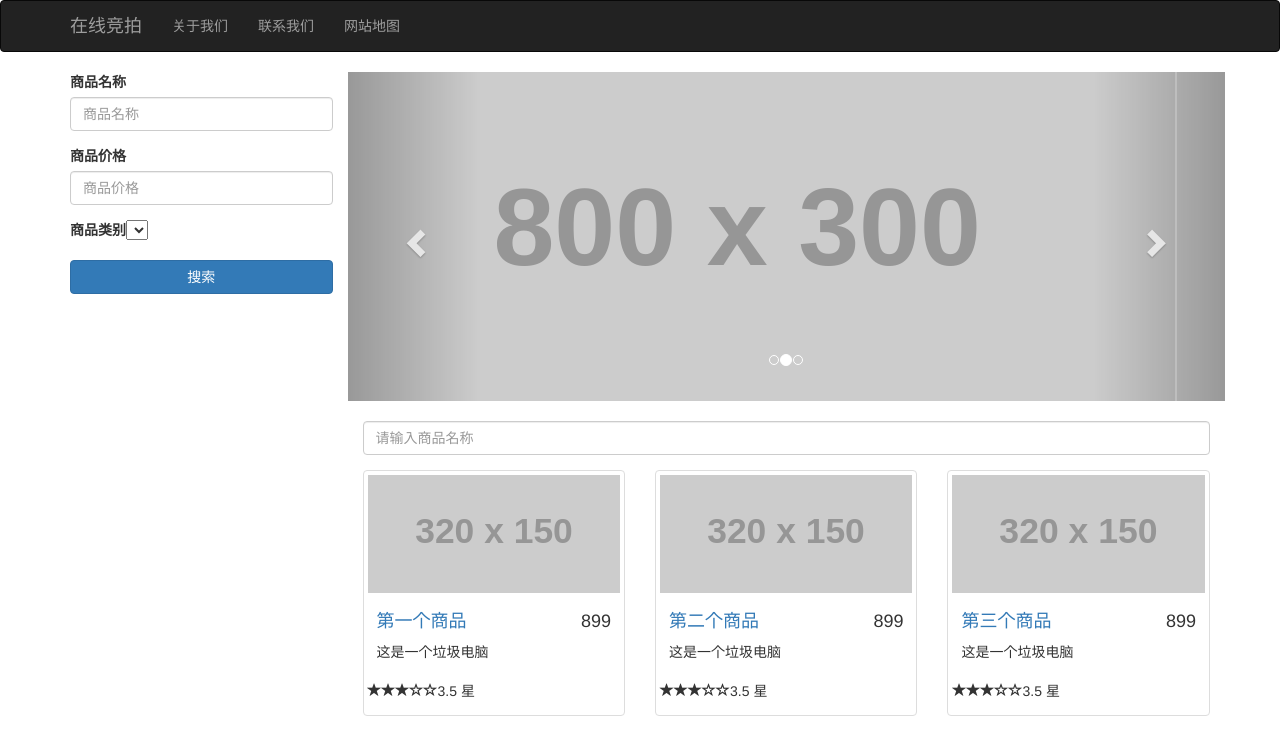
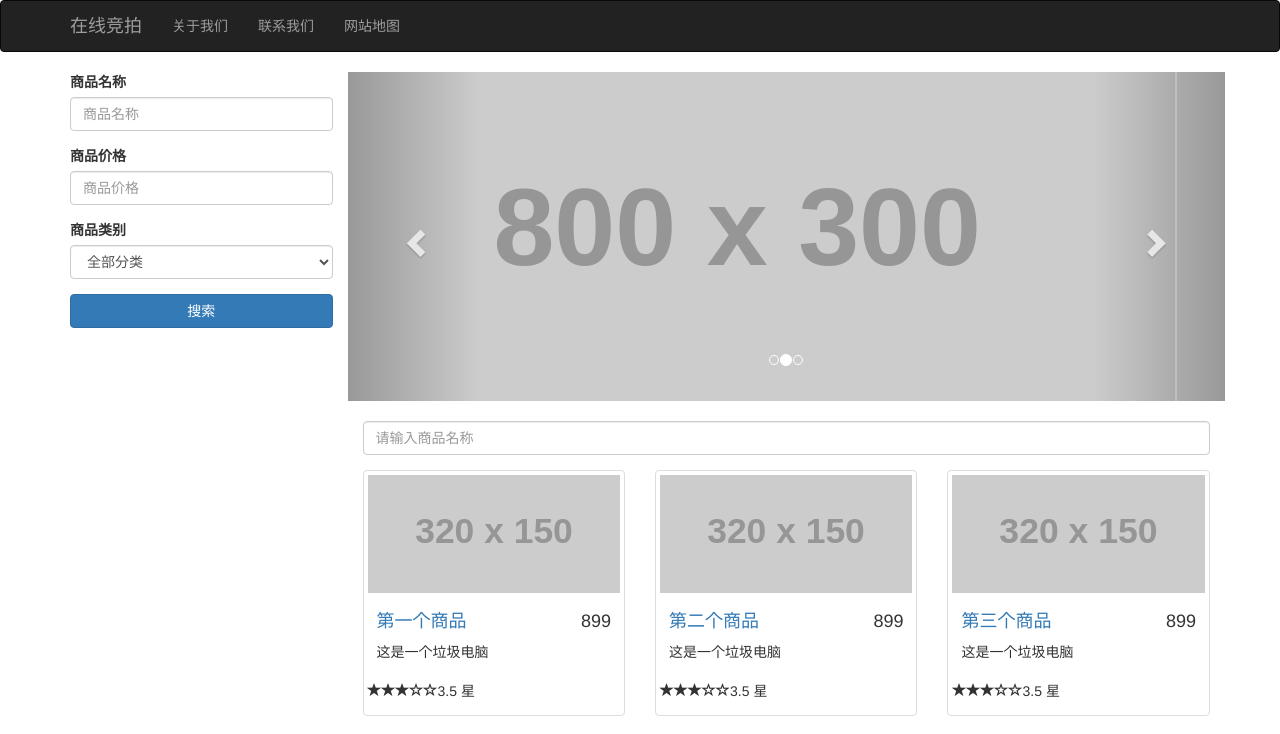
Before and after one commit to quadrant26/angular4_demo, an Angular app in the folder angular-app/: page / in a window 1280 px wide. Shown: the top 734 px of the page. Built offline with nearby package versions, Linux system fonts and the light colour scheme.

Commit message:
formControlName and validators

```diff
--- a/angular-app/src/app/search/search.component.html
+++ b/angular-app/src/app/search/search.component.html
@@ -1,17 +1,28 @@
 <div class="form">
-  <div class="form-group">
+  <form [formGroup]="formModel" (ngSubmit)="onSearch()" novalidate>
+    <div class="form-group" [class.has-error]="formModel.hasError('minlength', 'title')">
       <label for="productTitle" class="control-label">商品名称</label>
-    <input type="text" id="productTitle" class="form-control" placeholder="商品名称">
+      <input formControlName="title" type="text" id="productTitle" class="form-control" placeholder="商品名称">
+      <span class="help-block" [class.hidden]="!formModel.hasError('minlength', 'title')">
+        请输入至少三个字符
+      </span>
     </div>
-  <div class="form-group">
+    <div class="form-group" [class.has-error]="formModel.hasError('positiveNumber', 'price')">
       <label for="productPrice" class="control-label">商品价格</label>
-    <input type="text" id="productPrice" class="form-control" placeholder="商品价格">
+      <input type="text" formControlName="price" id="productPrice" class="form-control" placeholder="商品价格">
+      <span class="help-block" [class.hidden]="!formModel.hasError('positiveNumber', 'price')">
+        请输入正数
+      </span>
     </div>
     <div class="form-group">
       <label for="productCategory" class="control-label">商品类别</label>
-    <select name="" id="productCategory" class="control-label"></select>
+      <select name="" formControlName="category" id="productCategory" class="form-control">
+        <option value="-1">全部分类</option>
+        <option *ngFor="let category of categories; let i = index" [value]="category">{{category}}</option>
+      </select>
     </div>
     <div class="form-group">
       <input type="submit" class="btn btn-primary btn-block" value="搜索">
     </div>
+  </form>
 </div>
```
Lines whose indentation alone changed are shown as unchanged.
